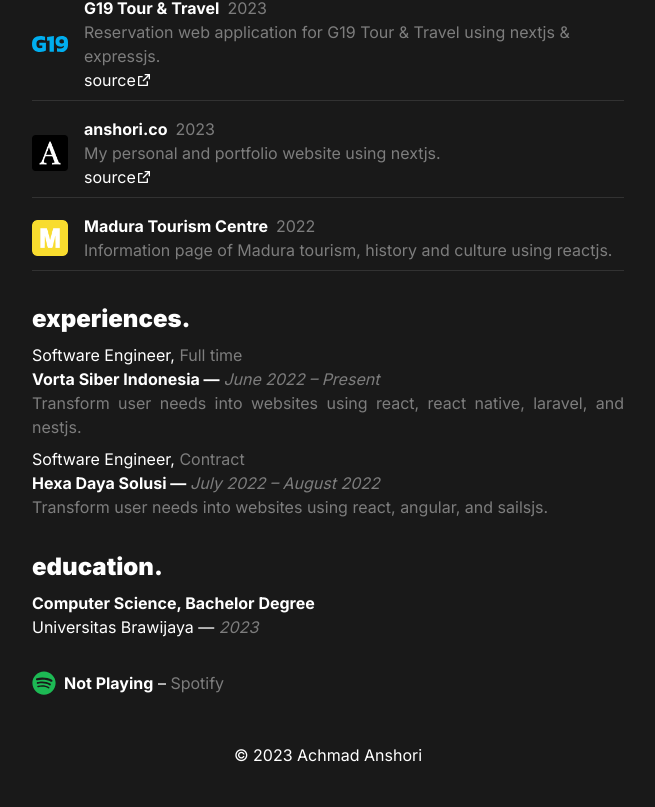
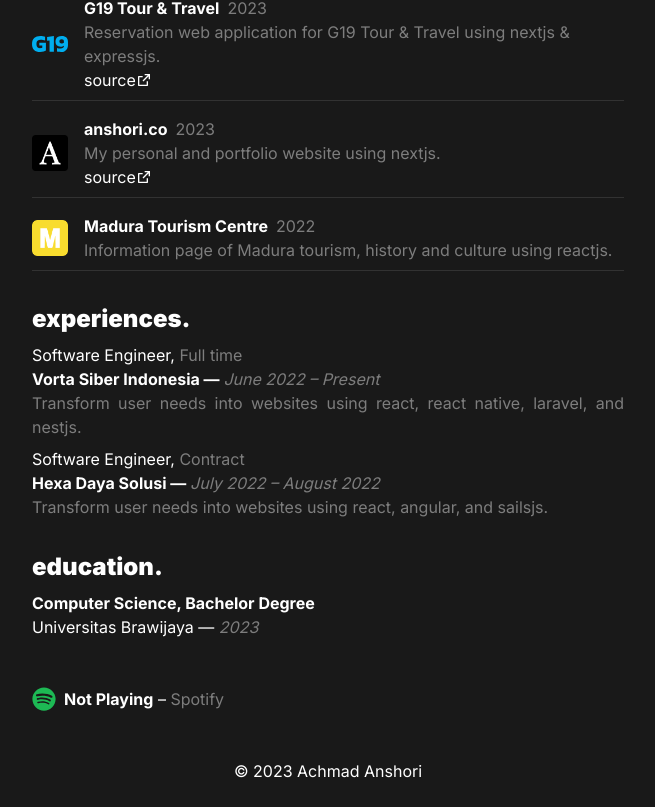
Before and after one commit to anshoriacc/anshori.co, a Next.js app: page / in a window 1280 px wide. Shown: the part 398-1205 px from the top of the page, without its empty margins (312-967 px from the left). Built offline with nearby package versions, Linux system fonts and the light colour scheme; no server answers.

Commit message:
update: spotify currently playing

```diff
--- a/src/components/home/Spotify.tsx
+++ b/src/components/home/Spotify.tsx
@@ -9,7 +9,7 @@ const Spotify: React.FC = () => {
   const { isLoading, data } = useGetCurrentlyPlaying();
 
   return (
-    <section className="mt-4 grid grid-cols-[min-content_1fr] gap-2 items-center">
+    <section className="mt-8 grid grid-cols-[min-content_1fr] gap-2 items-center">
       <Link
         href="/spotify"
         title="go to my spotify profile"
```
